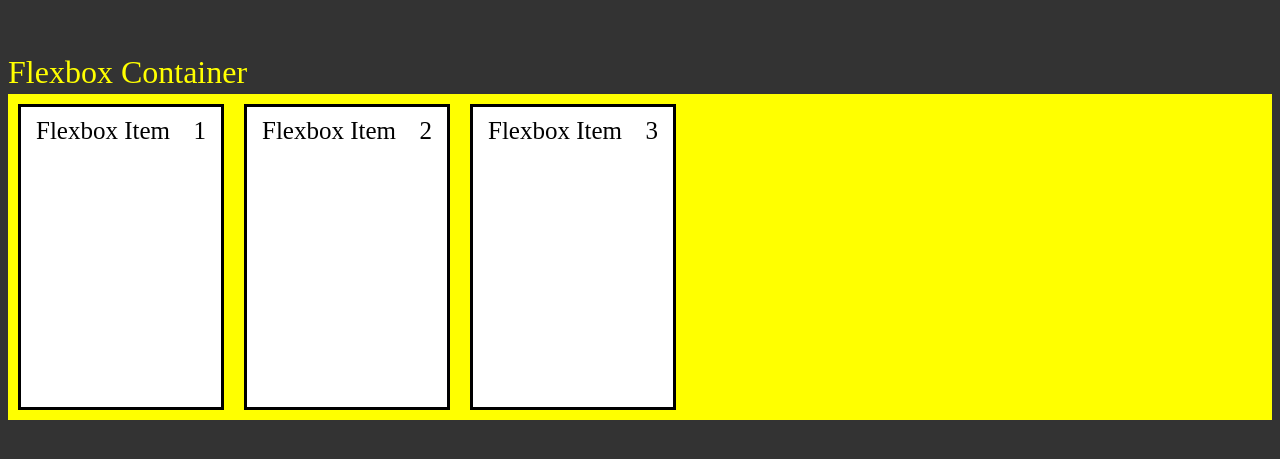
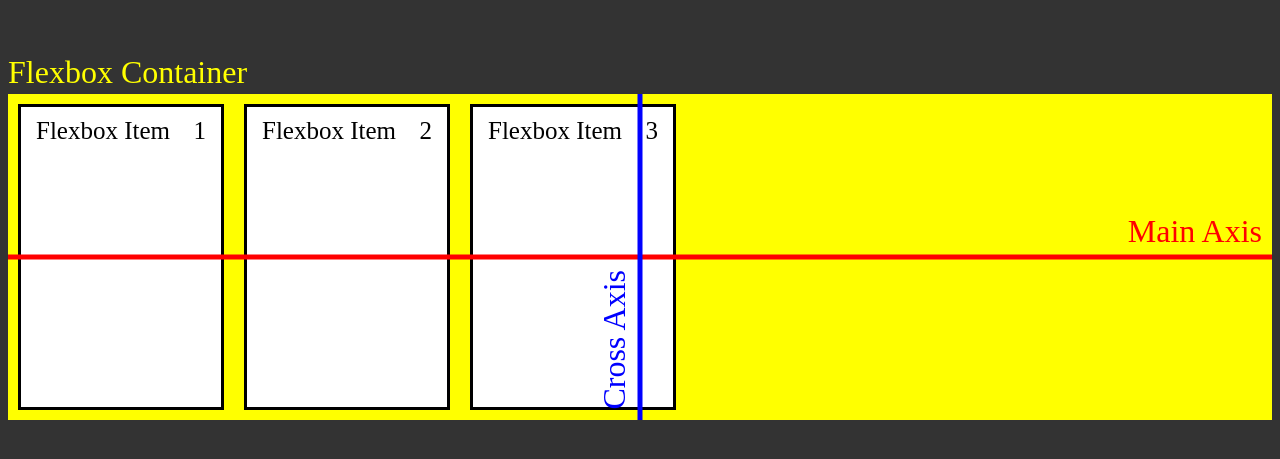
Before and after one commit to stporter/learning-flexbox, a plain HTML site: page index.html in a window 1280 px wide. Shown: the part 143-602 px from the top of the page. Drawn offline with Linux system fonts and the light colour scheme.

Commit message:
added flexbox notes

```diff
--- a/index.html
+++ b/index.html
@@ -13,6 +13,8 @@
       <div class="flexbox-item flexbox-item-1"></div>
     <div class="flexbox-item flexbox-item-2"></div>
     <div class="flexbox-item flexbox-item-3"></div>
+    <div class="axis main-axis"></div>
+    <div class="axis cross-axis"></div>
     </div>
 </body>
 </html>
```
Also changed, not shown: flexbox-notes.txt (added).
